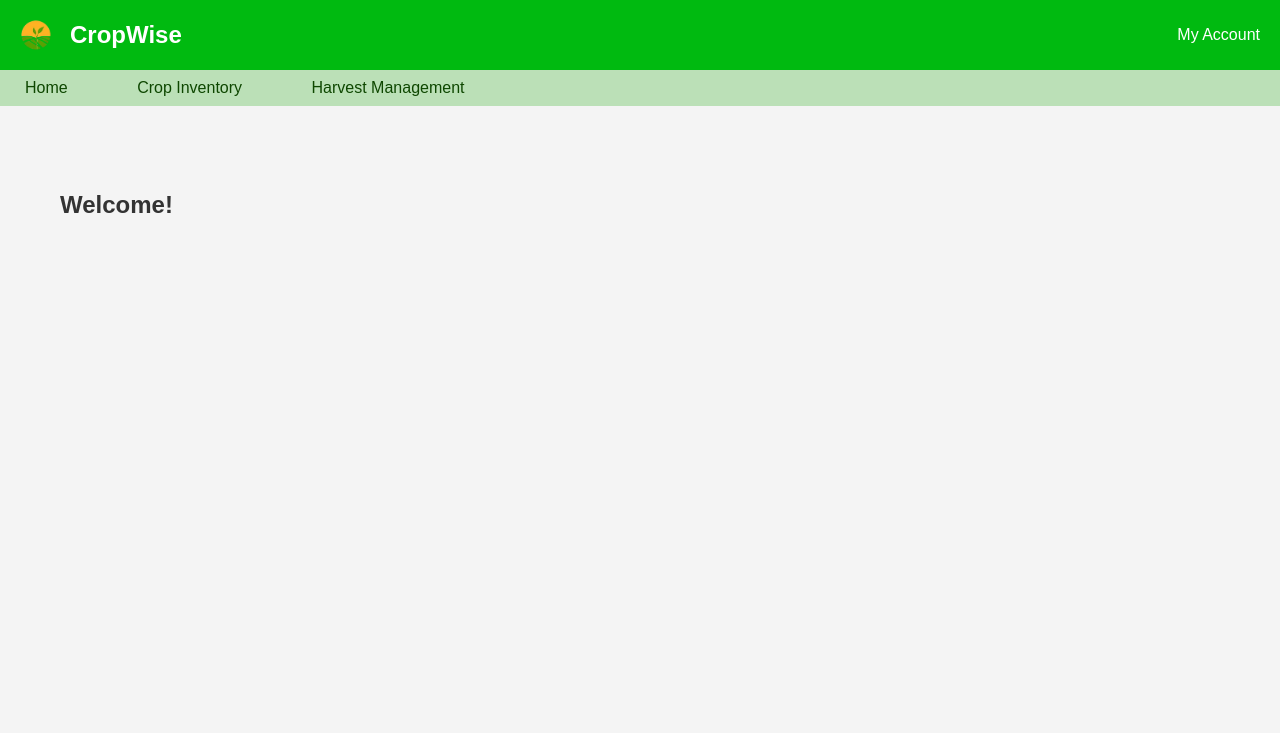
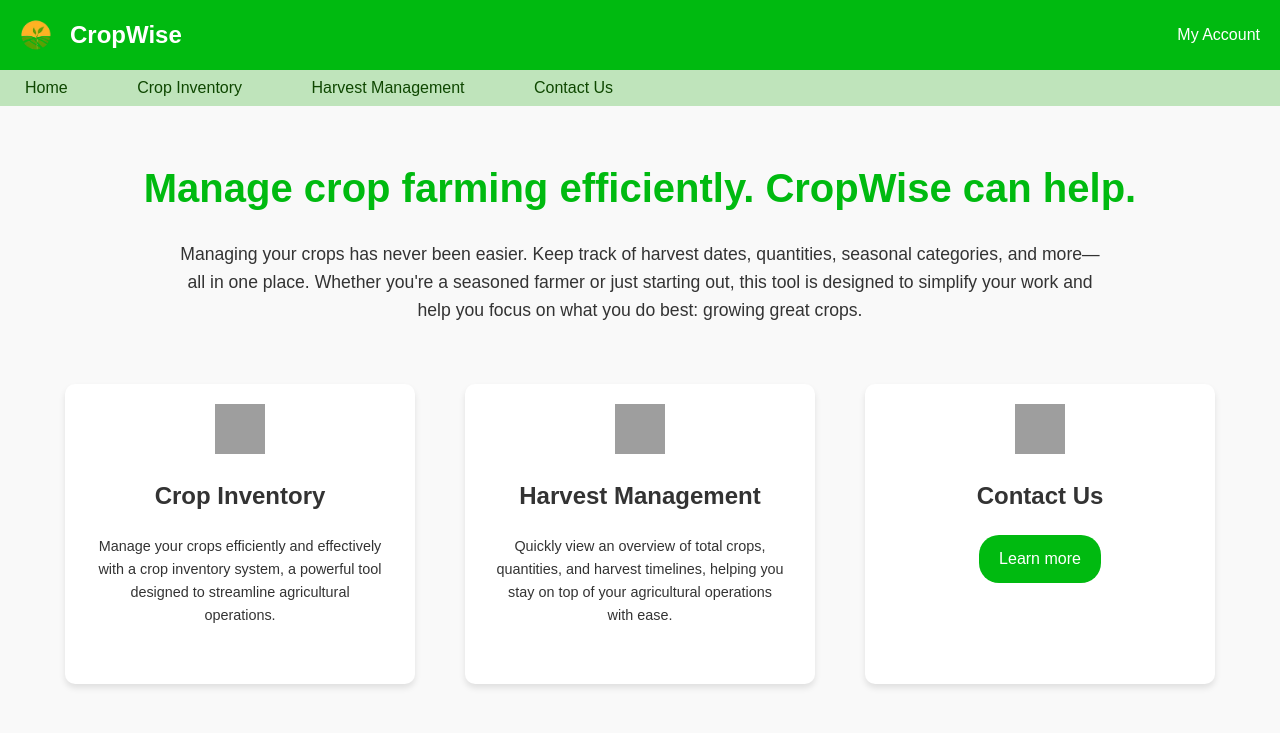
Before and after one commit to jei707/Crop-Inventory-Management-System, a Flask app: template template/index.html in a window 1280 px wide. Shown: the top 733 px of the page. Run offline with Flask 3, Linux system fonts and the light colour scheme; the template is opened without the code that fills it, so the values that code supplies are empty; grey boxes are pictures that could not be loaded.

Commit message:
Update index.html

```diff
--- a/template/index.html
+++ b/template/index.html
@@ -44,13 +44,132 @@
             <li><a href="/">Home</a></li>
             <li><a href="/loggedout">Crop Inventory</a></li> <!-- Link to crop inventory (which is handled in JS) -->
             <li><a href="#Harvest-Management">Harvest Management</a></li>
+            <li><a href="/contact">Contact Us</a></li>
+
         </ul>
     </div>
 
-    <div class="container">
-        <h2>Welcome!</h2>
+    <section class="hero">
+        <h1>Manage crop farming efficiently. CropWise can help.</h1>
+        <p>
+         Managing your crops has never been easier. Keep track of harvest dates, quantities, seasonal categories, and more—all in one place. Whether you're a seasoned farmer or just starting out, this tool is designed to simplify your work and help you focus on what you do best: growing great crops.
+        </p>
 
-    </div>
+        <div class="card-container">
+          <div class="card">
+            <img src="../static/inventory_logo.png" alt="Crop Inventory Logo" class="card-logo">
+            <h2>Crop Inventory</h2>
+            <p> Manage your crops efficiently and effectively with a crop inventory system, a powerful tool designed to streamline agricultural operations.</p>
 
+          </div>
+          <div class="card">
+            <img src="../static/management_logo.png" alt="Harvest Management Logo" class="card-logo">
+            <h2>Harvest Management</h2>
+            <p>Quickly view an overview of total crops, quantities, and harvest timelines, helping you stay on top of your agricultural operations with ease.</p>
+
+          </div>
+
+          <div class="card">
+            <img src="../static/contact_logo.png" alt="Contact Us Logo" class="card-logo">
+            <h2>Contact Us</h2>
+            <a href="/contact">
+                <button>Learn more</button>
+              </a>
+
+          </div>
+        </div>
+      </section>
+
+    <style>
+        /* styles.css */
+
+body {
+  font-family: Arial, sans-serif;
+  margin: 0;
+  padding: 0;
+  background-color: #f9f9f9;
+}
+
+.hero {
+  text-align: center;
+  padding: 50px 20px;
+}
+
+.hero h1 {
+  font-size: 2.5rem;
+  color: #00ba10;
+}
+
+.hero p {
+  font-size: 1.10rem;
+  color: #333;
+  margin: 20px 0;
+  max-width: 75%;
+  margin-left: auto;
+  margin-right: auto;
+}
+
+.card-container {
+  display: flex;
+  justify-content: center;
+  flex-wrap: wrap;
+  gap: 50px;
+  margin-top: 60px;
+}
+
+.card {
+  background-color: white;
+  border-radius: 10px;
+  box-shadow: 0 4px 6px rgba(0, 0, 0, 0.1);
+  width: 350px; /* Increased width */
+  height: 300px; /* Added height to make cards bigger */
+  text-align: center;
+  overflow: hidden;
+  padding: 15px; /* Added padding for better spacing inside the card */
+}
+
+.card:hover {
+  transform: scale(1.2); /* Enlarge logo on hover */
+}
+
+.card-logo {
+  width: 50px; /* Initial width of the logo */
+  height: 50px; /* Initial height of the logo */
+  margin: 5px auto; /* Reduced vertical margin for less spacing */
+  transition: transform 0.3s ease; /* Smooth hover effect */
+}
+
+.card h2 {
+  font-size: 1.5rem; /* Increased font size */
+  margin: 10px 10px; /* Reduced margin for better spacing */
+  color: #333;
+}
+
+.card p {
+  font-size: .90rem;
+  color: #333;
+  margin: 20px 0;
+  max-width: 90%;
+  margin-left: auto;
+  margin-right: auto;
+}
+
+.card button {
+  background-color: #00ba10;
+  color: white;
+  border: none;
+  padding: 15px 20px; /* Increased padding */
+  margin: 10px 0;
+  border-radius: 20px;
+  font-size: 1rem; /* Increased font size */
+  cursor: pointer;
+}
+.card button:hover {
+  background-color: #00ba10;
+}
+
+
+
+    </style>
 </body>
 </html>
```
